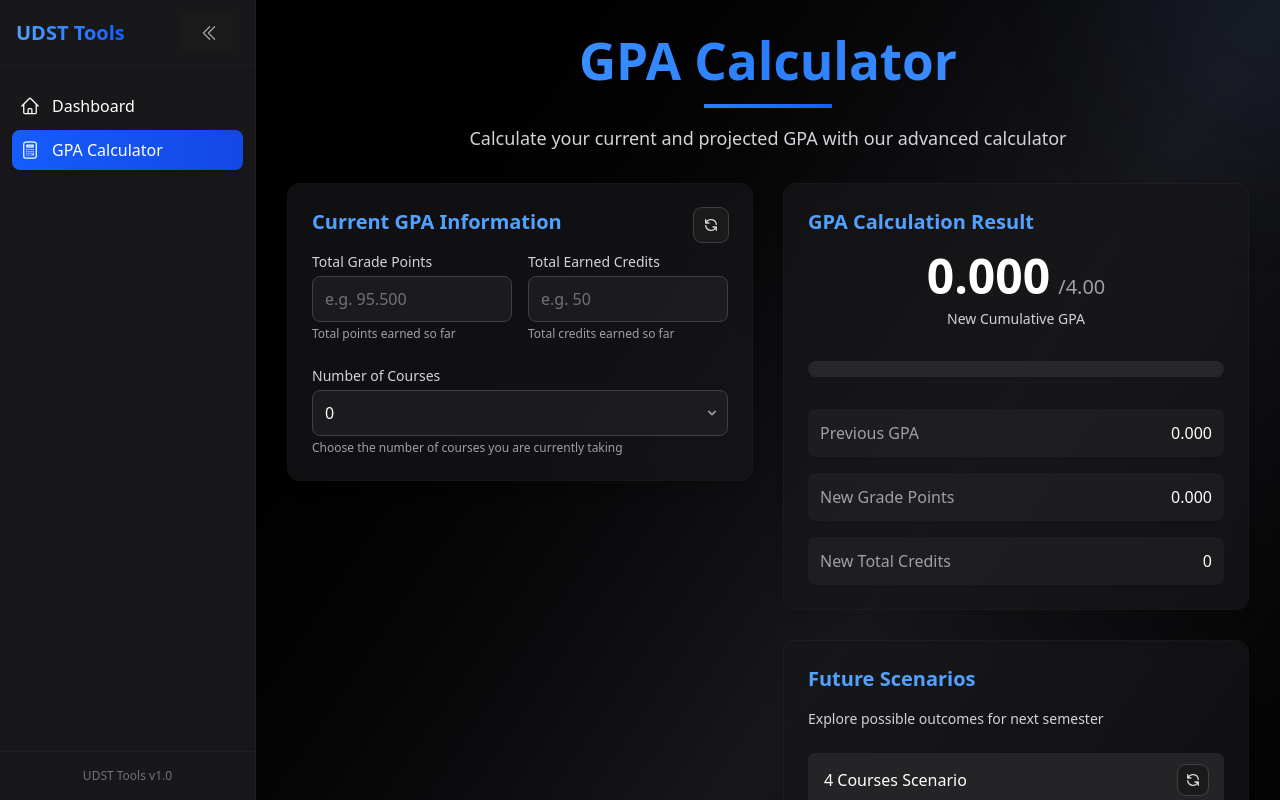
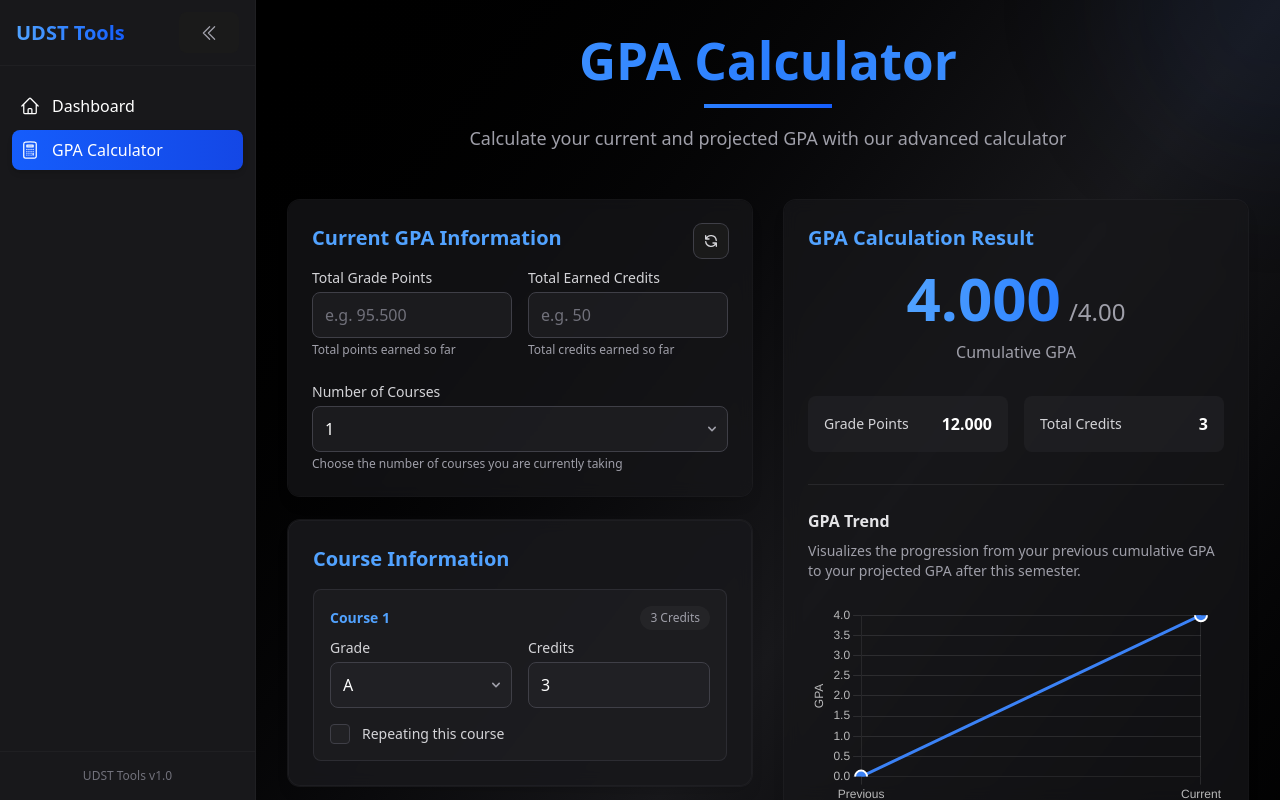
Before and after one commit to Ahmkwj/UDST-Tools, a React (Vite) app: page /gpa-calculator in a window 1280 px wide. Built offline with nearby package versions, Linux system fonts and the light colour scheme.

Commit message:
ready gpa

```diff
--- a/package.json
+++ b/package.json
@@ -12,8 +12,11 @@
   "dependencies": {
     "@tailwindcss/vite": "^4.1.5",
     "autoprefixer": "^10.4.21",
+    "chart.js": "^4.4.9",
+    "chartjs-plugin-annotation": "^3.1.0",
     "postcss": "^8.5.3",
     "react": "^19.1.0",
+    "react-chartjs-2": "^5.3.0",
     "react-dom": "^19.1.0",
     "react-router-dom": "^7.5.3",
     "tailwindcss": "^4.1.5"
--- a/src/pages/GPACalculator.tsx
+++ b/src/pages/GPACalculator.tsx
@@ -4,6 +4,27 @@ import Select from "../components/ui/Select";
 import Card from "../components/ui/Card";
 import Button from "../components/ui/Button";
 import Checkbox from "../components/ui/Checkbox";
+import {
+  Chart as ChartJS,
+  CategoryScale,
+  LinearScale,
+  PointElement,
+  LineElement,
+  Title,
+  Tooltip,
+  Legend,
+} from "chart.js";
+import { Line } from "react-chartjs-2";
+
+ChartJS.register(
+  CategoryScale,
+  LinearScale,
+  PointElement,
+  LineElement,
+  Title,
+  Tooltip,
+  Legend
+);
 
 type Course = {
   grade: string;
@@ -22,7 +43,7 @@ type Scenario = {
 export default function GPACalculator() {
   const [totalGradePoints, setTotalGradePoints] = useState<number | string>("");
   const [totalCredits, setTotalCredits] = useState<number | string>("");
-  const [numberOfCourses, setNumberOfCourses] = useState<number>(0);
+  const [numberOfCourses, setNumberOfCourses] = useState<number>(1);
   const [courses, setCourses] = useState<Course[]>([]);
   const [scenarios, setScenarios] = useState<Scenario[]>([
     { numCourses: 4, grades: [], termGPA: 0, cumulativeGPA: 0 },
@@ -37,15 +58,26 @@ export default function GPACalculator() {
 
   // Initialize courses when number of courses changes
   useEffect(() => {
-    const newCourses: Course[] = [];
-    for (let i = 0; i < numberOfCourses; i++) {
-      newCourses.push({
+    let newCourses: Course[] = [];
+
+    if (numberOfCourses > courses.length) {
+      // Adding new courses
+      newCourses = [
+        ...courses, // Keep existing courses
+        ...Array(numberOfCourses - courses.length)
+          .fill(null)
+          .map(() => ({
             grade: "A",
             credits: 3,
             isRepeat: false,
-        previousGrade: "",
-      });
+            previousGrade: "F",
+          })),
+      ];
+    } else {
+      // Removing courses or keeping the same number
+      newCourses = courses.slice(0, numberOfCourses);
     }
+
     setCourses(newCourses);
   }, [numberOfCourses]);
 
@@ -114,7 +146,7 @@ export default function GPACalculator() {
   const resetForm = () => {
     setTotalGradePoints("");
     setTotalCredits("");
-    setNumberOfCourses(0);
+    setNumberOfCourses(1);
     setCourses([]);
     setNewCumulativeGPA(0);
     setPreviousCumulativeGPA(0);
@@ -215,12 +247,12 @@ export default function GPACalculator() {
 
       <div className="relative z-10 max-w-6xl mx-auto space-y-8">
         {/* Page header */}
-        <header className="text-center space-y-4">
+        <header className="text-center space-y-4 mb-12">
           <h1 className="text-4xl md:text-5xl font-bold bg-gradient-to-r from-blue-400 via-blue-500 to-blue-400 bg-clip-text text-transparent">
             GPA Calculator
           </h1>
           <div className="h-1 w-24 md:w-32 mx-auto bg-gradient-to-r from-blue-500 to-blue-600"></div>
-          <p className="text-zinc-300 text-lg max-w-2xl mx-auto">
+          <p className="text-zinc-400 text-lg max-w-2xl mx-auto">
             Calculate your current and projected GPA with our advanced
             calculator
           </p>
@@ -284,7 +316,7 @@ export default function GPACalculator() {
                   onChange={(e) => setNumberOfCourses(parseInt(e.target.value))}
                   helperText="Choose the number of courses you are currently taking"
                 >
-                  {[0, 1, 2, 3, 4, 5, 6].map((num) => (
+                  {[1, 2, 3, 4, 5, 6].map((num) => (
                     <option key={num} value={num}>
                       {num}
                     </option>
@@ -306,10 +338,10 @@ export default function GPACalculator() {
                       className="p-4 bg-zinc-800/40 border border-zinc-700/50 rounded-lg space-y-4"
                     >
                       <div className="flex items-center justify-between mb-2">
-                        <h3 className="text-sm font-medium text-blue-400">
+                        <h3 className="text-sm font-semibold text-blue-400">
                           Course {index + 1}
                         </h3>
-                        <div className="text-xs text-zinc-400 bg-zinc-800 px-2 py-1 rounded">
+                        <div className="text-xs font-medium text-zinc-400 bg-zinc-800/80 px-2.5 py-1 rounded-full">
                           {course.credits} Credits
                         </div>
                       </div>
@@ -361,9 +393,6 @@ export default function GPACalculator() {
                             updateCourse(index, "previousGrade", e.target.value)
                           }
                         >
-                          <option value="" disabled>
-                            Choose the previous grade
-                          </option>
                           {["F", "D+", "D"].map((grade) => (
                             <option key={grade} value={grade}>
                               {grade}
@@ -383,64 +412,218 @@ export default function GPACalculator() {
             <Card title="GPA Calculation Result">
               <div className="text-center mb-8">
                 <div className="inline-flex items-baseline">
-                  <span className="text-5xl font-bold text-white">
+                  <span className="text-6xl font-bold bg-gradient-to-r from-blue-400 to-blue-500 bg-clip-text text-transparent">
                     {newCumulativeGPA.toFixed(3)}
                   </span>
-                  <span className="text-xl text-zinc-400 ml-2">/4.00</span>
+                  <span className="text-2xl text-zinc-400 ml-2">/4.00</span>
                 </div>
-                <p className="text-zinc-300 text-sm mt-2">New Cumulative GPA</p>
-              </div>
-
-              <div className="relative w-full h-4 bg-zinc-800 rounded-full mb-8 overflow-hidden">
-                <div
-                  className="absolute h-full bg-gradient-to-r from-blue-500 to-blue-600 rounded-full
-                    transition-all duration-500 ease-out"
-                  style={{
-                    width: `${Math.min(100, (newCumulativeGPA / 4) * 100)}%`,
-                  }}
-                ></div>
+                <p className="text-zinc-400 text-base mt-3">Cumulative GPA</p>
               </div>
 
               <div className="space-y-4">
-                <div className="flex justify-between items-center p-3 rounded-lg bg-zinc-800/50">
-                  <span className="text-zinc-400">Previous GPA</span>
-                  <span className="text-white font-medium">
-                    {previousCumulativeGPA.toFixed(3)}
+                <div className="grid grid-cols-2 gap-4">
+                  <div className="flex justify-between items-center p-4 rounded-lg bg-zinc-800/50">
+                    <span className="text-sm font-medium text-zinc-300">
+                      Grade Points
                     </span>
-                </div>
-
-                <div className="flex justify-between items-center p-3 rounded-lg bg-zinc-800/50">
-                  <span className="text-zinc-400">New Grade Points</span>
-                  <span className="text-white font-medium">
+                    <span className="text-base font-semibold text-white">
                       {newTotalGradePoints.toFixed(3)}
                     </span>
                   </div>
 
-                <div className="flex justify-between items-center p-3 rounded-lg bg-zinc-800/50">
-                  <span className="text-zinc-400">New Total Credits</span>
-                  <span className="text-white font-medium">
+                  <div className="flex justify-between items-center p-4 rounded-lg bg-zinc-800/50">
+                    <span className="text-sm font-medium text-zinc-300">
+                      Total Credits
+                    </span>
+                    <span className="text-base font-semibold text-white">
                       {newTotalCredits.toFixed(0)}
                     </span>
                   </div>
                 </div>
+
+                {/* GPA Graph */}
+                <div className="mt-8 pt-6 border-t border-zinc-800">
+                  <h3 className="text-base font-semibold text-zinc-200 mb-2">
+                    GPA Trend
+                  </h3>
+                  <p className="text-sm text-zinc-400 mb-6">
+                    Visualizes the progression from your previous cumulative GPA
+                    to your projected GPA after this semester.
+                  </p>
+                  <div className="h-[200px] w-full">
+                    <Line
+                      data={{
+                        labels: ["Previous", "Current"],
+                        datasets: [
+                          {
+                            label: "GPA",
+                            data: [previousCumulativeGPA, newCumulativeGPA],
+                            borderColor: "rgb(59, 130, 246)",
+                            backgroundColor: "rgba(59, 130, 246, 0.5)",
+                            tension: 0.4,
+                            fill: true,
+                            pointBackgroundColor: "rgb(59, 130, 246)",
+                            pointBorderColor: "#fff",
+                            pointBorderWidth: 2,
+                            pointRadius: 6,
+                            pointHoverRadius: 8,
+                          },
+                        ],
+                      }}
+                      options={{
+                        responsive: true,
+                        maintainAspectRatio: false,
+                        scales: {
+                          y: {
+                            min:
+                              Math.floor(
+                                Math.min(
+                                  previousCumulativeGPA,
+                                  newCumulativeGPA
+                                ) * 2
+                              ) / 2,
+                            max:
+                              Math.ceil(
+                                Math.max(
+                                  previousCumulativeGPA,
+                                  newCumulativeGPA
+                                ) * 2
+                              ) / 2,
+                            grid: {
+                              color: "rgba(255, 255, 255, 0.1)",
+                            },
+                            ticks: {
+                              color: "rgba(255, 255, 255, 0.7)",
+                              stepSize: 0.5,
+                              callback: function (tickValue: number | string) {
+                                return typeof tickValue === "number"
+                                  ? tickValue.toFixed(1)
+                                  : tickValue;
+                              },
+                            },
+                            title: {
+                              display: true,
+                              text: "GPA",
+                              color: "rgba(255, 255, 255, 0.7)",
+                              font: {
+                                size: 12,
+                              },
+                            },
+                          },
+                          x: {
+                            grid: {
+                              color: "rgba(255, 255, 255, 0.1)",
+                            },
+                            ticks: {
+                              color: "rgba(255, 255, 255, 0.7)",
+                            },
+                          },
+                        },
+                        plugins: {
+                          legend: {
+                            display: false,
+                          },
+                          tooltip: {
+                            backgroundColor: "rgba(17, 24, 39, 0.8)",
+                            titleColor: "rgb(255, 255, 255)",
+                            bodyColor: "rgb(255, 255, 255)",
+                            padding: 12,
+                            borderColor: "rgba(255, 255, 255, 0.1)",
+                            borderWidth: 1,
+                            displayColors: false,
+                            callbacks: {
+                              label: (context) =>
+                                `GPA: ${context.parsed.y.toFixed(3)}`,
+                            },
+                          },
+                        },
+                      }}
+                    />
+                  </div>
+
+                  {/* GPA Change Indicator */}
+                  <div className="flex items-center justify-center mt-6">
+                    <div
+                      className={`text-sm font-medium flex items-center gap-1 ${
+                        newCumulativeGPA > previousCumulativeGPA
+                          ? "text-emerald-400"
+                          : newCumulativeGPA < previousCumulativeGPA
+                          ? "text-red-400"
+                          : "text-zinc-400"
+                      }`}
+                    >
+                      {newCumulativeGPA > previousCumulativeGPA ? (
+                        <svg
+                          xmlns="http://www.w3.org/2000/svg"
+                          viewBox="0 0 20 20"
+                          fill="currentColor"
+                          className="w-4 h-4"
+                        >
+                          <path
+                            fillRule="evenodd"
+                            d="M12.577 4.878a.75.75 0 01.919-.53l4.78 1.281a.75.75 0 01.531.919l-1.281 4.78a.75.75 0 01-1.449-.387l.81-3.022a19.407 19.407 0 00-5.594 5.203.75.75 0 01-1.139.093L7 10.06l-4.72 4.72a.75.75 0 01-1.06-1.061l5.25-5.25a.75.75 0 011.06 0l3.074 3.073a20.923 20.923 0 015.545-4.931l-3.042-.815a.75.75 0 01-.53-.919z"
+                            clipRule="evenodd"
+                          />
+                        </svg>
+                      ) : newCumulativeGPA < previousCumulativeGPA ? (
+                        <svg
+                          xmlns="http://www.w3.org/2000/svg"
+                          viewBox="0 0 20 20"
+                          fill="currentColor"
+                          className="w-4 h-4"
+                        >
+                          <path
+                            fillRule="evenodd"
+                            d="M1.22 5.222a.75.75 0 011.06 0L7 9.942l3.768-3.769a.75.75 0 011.113.058 20.908 20.908 0 013.813 7.254l1.574-2.727a.75.75 0 011.3.75l-2.475 4.286a.75.75 0 01-1.025.275l-4.287-2.475a.75.75 0 01.75-1.3l2.71 1.565a19.422 19.422 0 00-3.013-6.024L7.53 11.533a.75.75 0 01-1.06 0l-5.25-5.25a.75.75 0 010-1.06z"
+                            clipRule="evenodd"
+                          />
+                        </svg>
+                      ) : (
+                        <svg
+                          xmlns="http://www.w3.org/2000/svg"
+                          viewBox="0 0 20 20"
+                          fill="currentColor"
+                          className="w-4 h-4"
+                        >
+                          <path
+                            fillRule="evenodd"
+                            d="M4 10a.75.75 0 01.75-.75h10.5a.75.75 0 010 1.5H4.75A.75.75 0 014 10z"
+                            clipRule="evenodd"
+                          />
+                        </svg>
+                      )}
+                      <span>
+                        {Math.abs(
+                          newCumulativeGPA - previousCumulativeGPA
+                        ).toFixed(3)}{" "}
+                        points
+                      </span>
+                    </div>
+                  </div>
+                </div>
+              </div>
             </Card>
+          </div>
+        </div>
 
-            {/* Scenarios Section */}
+        {/* Future Scenarios Section - Full Width */}
+        <div className="mt-8">
           <Card title="Future Scenarios">
-              <p className="text-zinc-300 text-sm mb-6">
-                Explore possible outcomes for next semester
+            <p className="text-base text-zinc-300 mb-8">
+              Explore possible outcomes based on different course loads for your
+              next semester
             </p>
 
-              <div className="grid gap-4">
+            <div className="grid grid-cols-1 md:grid-cols-3 gap-6">
               {scenarios.map((scenario, index) => (
                 <div
                   key={index}
                   className="bg-zinc-800/50 rounded-lg overflow-hidden"
                 >
                   <div className="flex items-center justify-between bg-zinc-800/80 px-4 py-3">
-                      <h3 className="font-medium text-white">
+                    <h3 className="font-medium text-zinc-100">
                       {scenario.numCourses} Course
-                        {scenario.numCourses > 1 ? "s" : ""} Scenario
+                      {scenario.numCourses > 1 ? "s" : ""}
                     </h3>
                     <Button
                       variant="outline"
@@ -467,27 +650,27 @@ export default function GPACalculator() {
                   </div>
 
                   <div className="p-4 grid grid-cols-2 gap-4">
-                      <div className="space-y-2">
-                        <div className="text-zinc-400 text-sm">Term GPA</div>
-                        <div className="text-2xl font-medium text-white">
+                    <div className="space-y-1.5">
+                      <div className="text-sm text-zinc-400">Term GPA</div>
+                      <div className="text-2xl font-semibold text-white">
                         {scenario.termGPA.toFixed(3)}
                       </div>
                     </div>
-                      <div className="space-y-2">
-                        <div className="text-zinc-400 text-sm">Cumulative</div>
-                        <div className="text-2xl font-medium text-white">
+                    <div className="space-y-1.5">
+                      <div className="text-sm text-zinc-400">Cumulative</div>
+                      <div className="text-2xl font-semibold text-white">
                         {scenario.cumulativeGPA.toFixed(3)}
                       </div>
                     </div>
-                      <div className="col-span-2 pt-2 border-t border-zinc-700">
-                        <div className="text-zinc-400 text-sm mb-1">
+                    <div className="col-span-2 pt-3 border-t border-zinc-700">
+                      <div className="text-sm text-zinc-400 mb-2">
                         Projected Grades
                       </div>
                       <div className="flex flex-wrap gap-2">
                         {scenario.grades.map((grade, i) => (
                           <span
                             key={i}
-                              className="px-2 py-1 bg-zinc-700 rounded text-sm text-white"
+                            className="px-2.5 py-1 bg-zinc-700/80 rounded-full text-sm font-medium text-white"
                           >
                             {grade}
                           </span>
@@ -502,6 +685,5 @@ export default function GPACalculator() {
         </div>
       </div>
     </div>
-    </div>
   );
 }
```
Also changed, not shown: 1 other file (tests, documents, lock files or other folders). Lines whose indentation alone changed are shown as unchanged.
